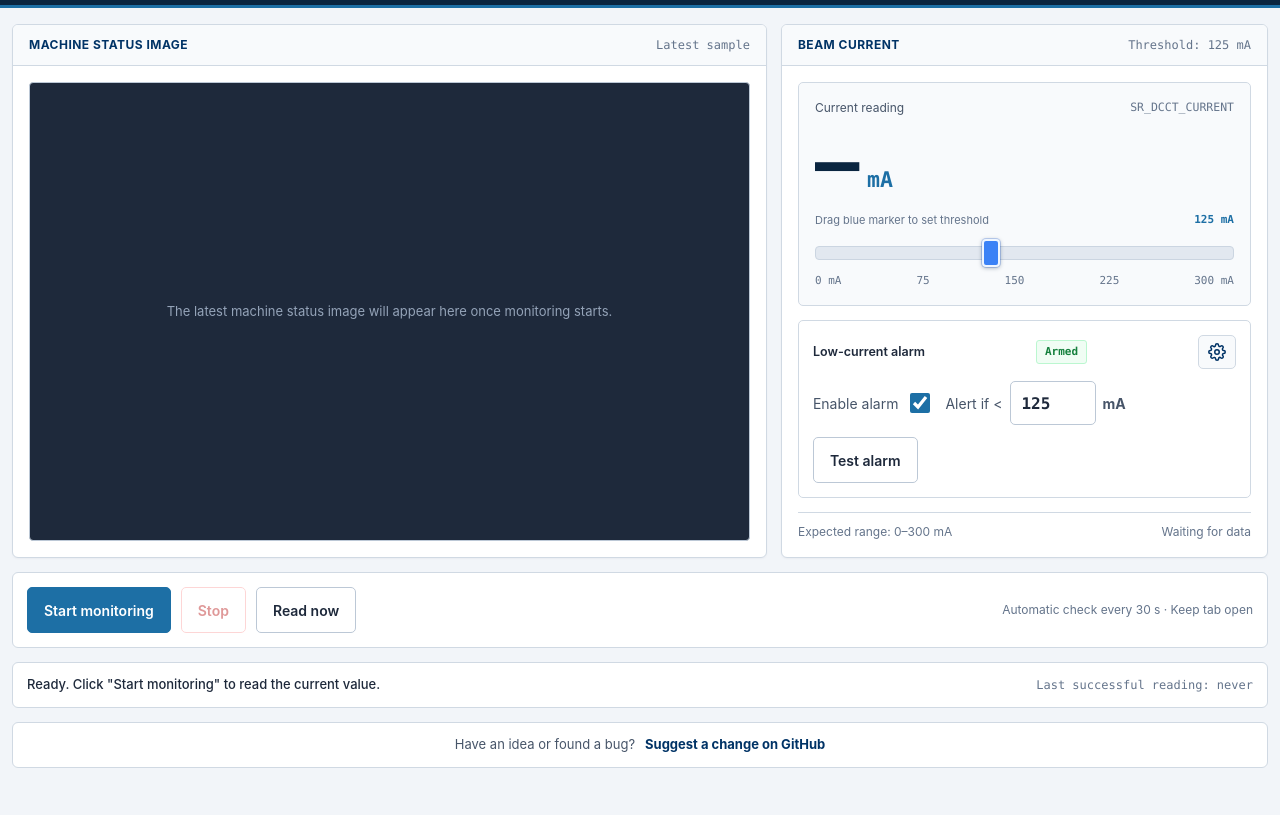
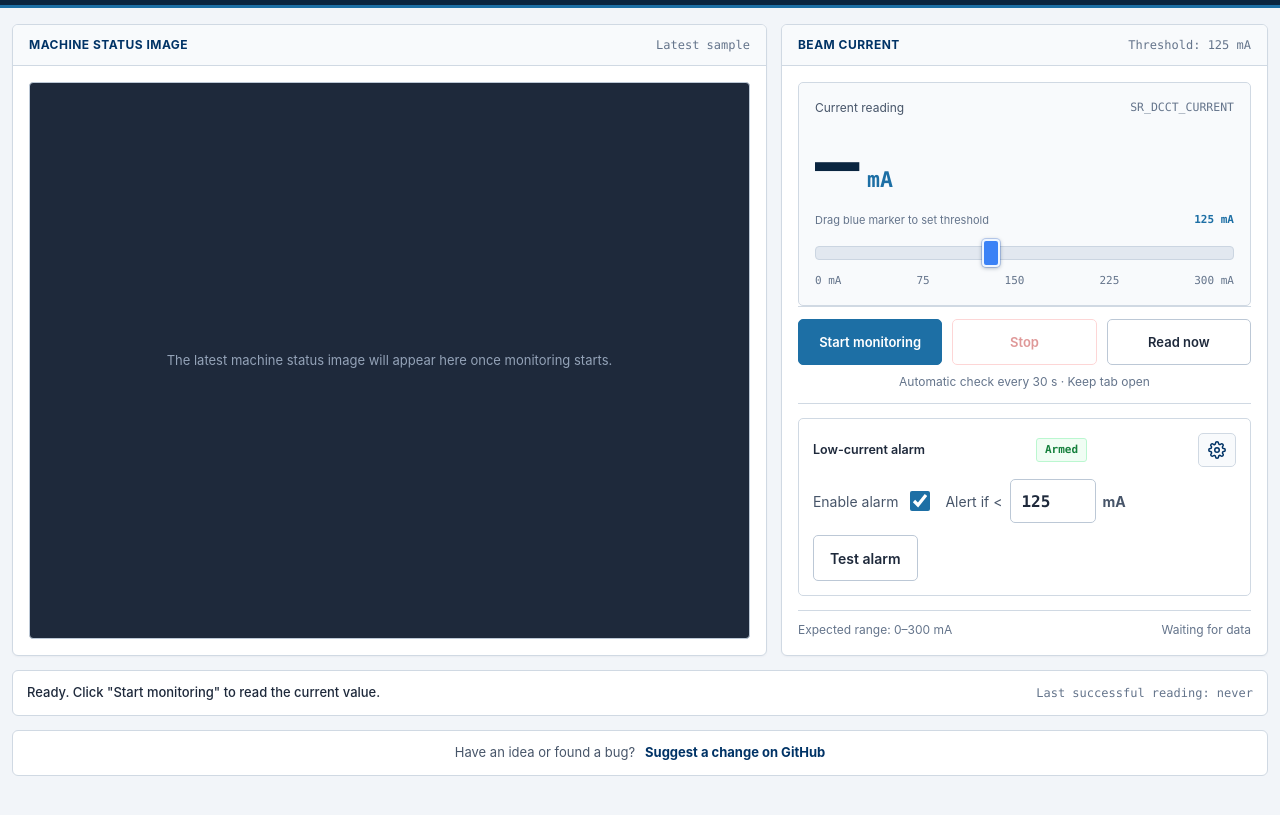
Before and after one commit to 20leunam/ALBA-beam-current-monitor, a plain HTML site: page index.html in a window 1280 px wide. Shown: the part 67-882 px from the top of the page. Drawn offline with Linux system fonts and the light colour scheme.

Commit message:
Move monitoring controls between readout and alarm panel

```diff
--- a/index.html
+++ b/index.html
@@ -747,17 +747,27 @@
     padding: 24px;
   }
 
-  /* Toolbar & Action Buttons */
+  /* Monitoring Controls (inside the current-reading card) */
   .action-strip {
-    background-color: var(--bg-card);
-    border: 1px solid var(--border-color);
-    border-radius: 6px;
-    padding: 14px;
-    display: flex;
-    align-items: center;
-    justify-content: space-between;
-    gap: 12px;
-    flex-wrap: wrap;
+    display: flex;
+    flex-direction: column;
+    align-items: stretch;
+    gap: 8px;
+    padding: 12px 0;
+    border-top: 1px solid var(--border-color);
+    border-bottom: 1px solid var(--border-color);
+  }
+
+  .action-strip .btn-row button {
+    flex: 1 1 0;
+    min-width: 0;
+    padding-left: 8px;
+    padding-right: 8px;
+    font-size: 13px;
+  }
+
+  .action-strip .interval-note {
+    text-align: center;
   }
 
   .btn-row {
@@ -1091,6 +1101,16 @@
             </div>
           </div>
 
+          <!-- Monitoring Controls -->
+          <div class="action-strip">
+            <div class="btn-row">
+              <button id="start" type="button">Start monitoring</button>
+              <button id="stop" type="button" disabled>Stop</button>
+              <button id="check-now" type="button">Read now</button>
+            </div>
+            <span class="interval-note">Automatic check every 30 s · Keep tab open</span>
+          </div>
+
           <!-- Alarm Threshold & Audio Configuration -->
           <div class="alarm-panel">
             <div class="alarm-panel-header">
@@ -1140,16 +1160,6 @@
           </div>
         </div>
       </article>
-    </section>
-
-    <!-- Action Bar -->
-    <section class="action-strip">
-      <div class="btn-row">
-        <button id="start" type="button">Start monitoring</button>
-        <button id="stop" type="button" disabled>Stop</button>
-        <button id="check-now" type="button">Read now</button>
-      </div>
-      <span class="interval-note">Automatic check every 30 s · Keep tab open</span>
     </section>
 
     <!-- Telemetry Status Bar -->
```
